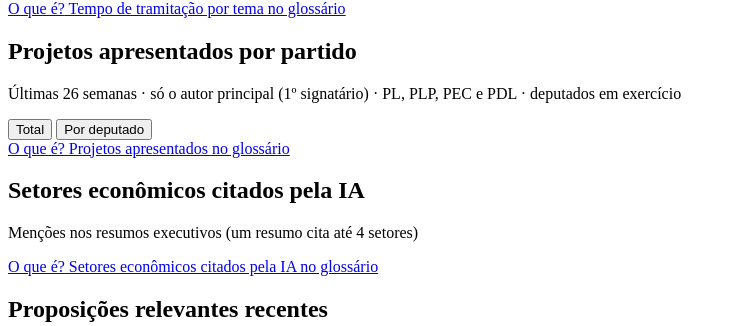
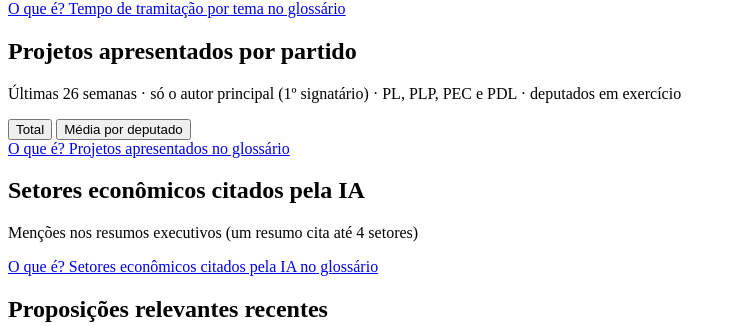
Before and after one commit to verlugonservicos/radar-legislativo, a Python web app: template src/radar/dashboard/templates/pages/proposicoes.html.j2 in a window 1280 px wide. Shown: the part 1920-2246 px from the top of the page, without its empty margins (0-736 px from the left). Run offline with Jinja, Linux system fonts and the light colour scheme; the template is opened without the code that fills it, so the values that code supplies are empty.

Commit message:
dashboard: botão 'Média por deputado' e explicação da média no subtítulo
Co-Authored-By: Claude Opus 5.5 <noreply@anthropic.com>

```diff
--- a/src/radar/dashboard/static/js/pages/proposicoes.js
+++ b/src/radar/dashboard/static/js/pages/proposicoes.js
@@ -177,6 +177,7 @@ function desenharTramitacao() {
 let modoProjetos = 'total';
 function desenharProjetos() {
   const porDep = modoProjetos === 'por-deputado';
+  document.getElementById('projetos-sub-media').hidden = !porDep;
   const deputados = Object.fromEntries(partidos.map((p) => [p.sigla_partido, p.deputados]));
   const agg = {};
   for (const d of projetosPartido) {
@@ -193,7 +194,7 @@ function desenharProjetos() {
   const el = document.getElementById('graf-projetos'); el.classList.remove('skeleton');
   montar(el, (t) => {
     const op = barras({ categorias: ps.map((a) => a.sigla), horizontal: true, rotulo: true, formatter, gradiente: 'invertido',
-                        series: [{ name: porDep ? 'Projetos por deputado' : 'Projetos', data: ps.map(valor) }] })(t);
+                        series: [{ name: porDep ? 'Média de projetos por deputado' : 'Projetos', data: ps.map(valor) }] })(t);
     op.yAxis.axisLabel = { ...op.yAxis.axisLabel, formatter: (s) => `${s} (${fmt.num(agg[s].deputados)})` };
     // no modo Total, cada barra mostra também a fatia do total de projetos (dos temas filtrados)
     if (!porDep) {
--- a/src/radar/dashboard/templates/pages/proposicoes.html.j2
+++ b/src/radar/dashboard/templates/pages/proposicoes.html.j2
@@ -16,11 +16,11 @@
   {% call card("tramitacao", "Tempo de tramitação por tema", "Mediana e percentil 90, em dias", "span-6", termo="tramitacao-dias") %}{{ grafico("graf-tramitacao", "Barras de mediana de dias de tramitação por tema") }}{% endcall %}
   <section class="card span-6" aria-labelledby="projetos-t">
     <header class="card__head">
-      <div><h2 class="card__title" id="projetos-t">Projetos apresentados por partido</h2><p class="card__sub">Últimas 26 semanas · só o autor principal (1º signatário) · PL, PLP, PEC e PDL · deputados em exercício</p></div>
+      <div><h2 class="card__title" id="projetos-t">Projetos apresentados por partido</h2><p class="card__sub" id="projetos-sub">Últimas 26 semanas · só o autor principal (1º signatário) · PL, PLP, PEC e PDL · deputados em exercício<span id="projetos-sub-media" hidden> · média = projetos ÷ deputados do partido</span></p></div>
       <div class="card__actions">
         <div class="seg" role="group" aria-label="Medida dos projetos" id="projetos-modo">
           <button type="button" data-modo="total" aria-pressed="true">Total</button>
-          <button type="button" data-modo="por-deputado" aria-pressed="false">Por deputado</button>
+          <button type="button" data-modo="por-deputado" aria-pressed="false">Média por deputado</button>
         </div>
         <a class="btn" href="glossario.html#proposicao" title="Ver no glossário">O que é?<span class="sr-only"> Projetos apresentados no glossário</span></a>
       </div>
```
